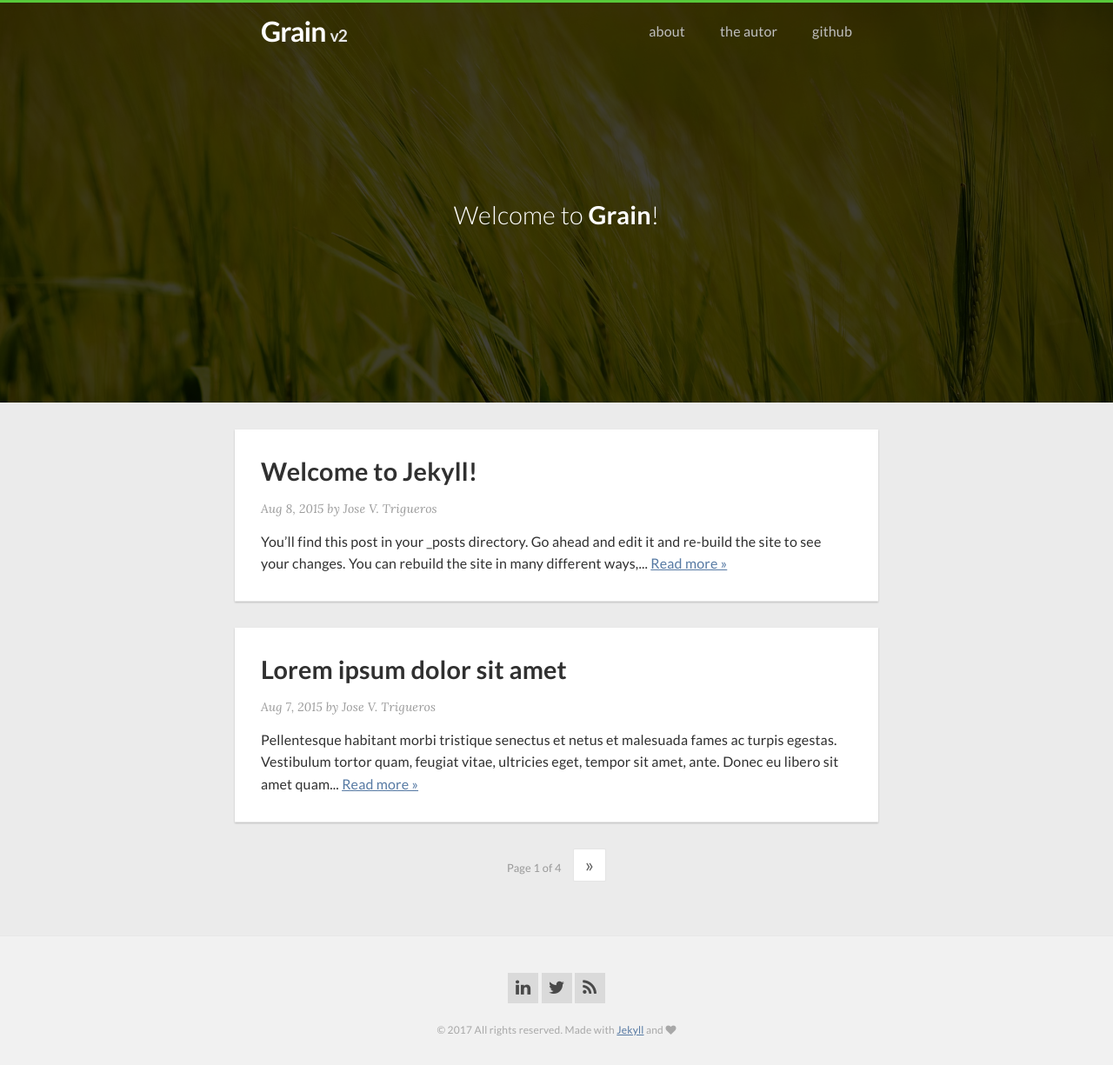
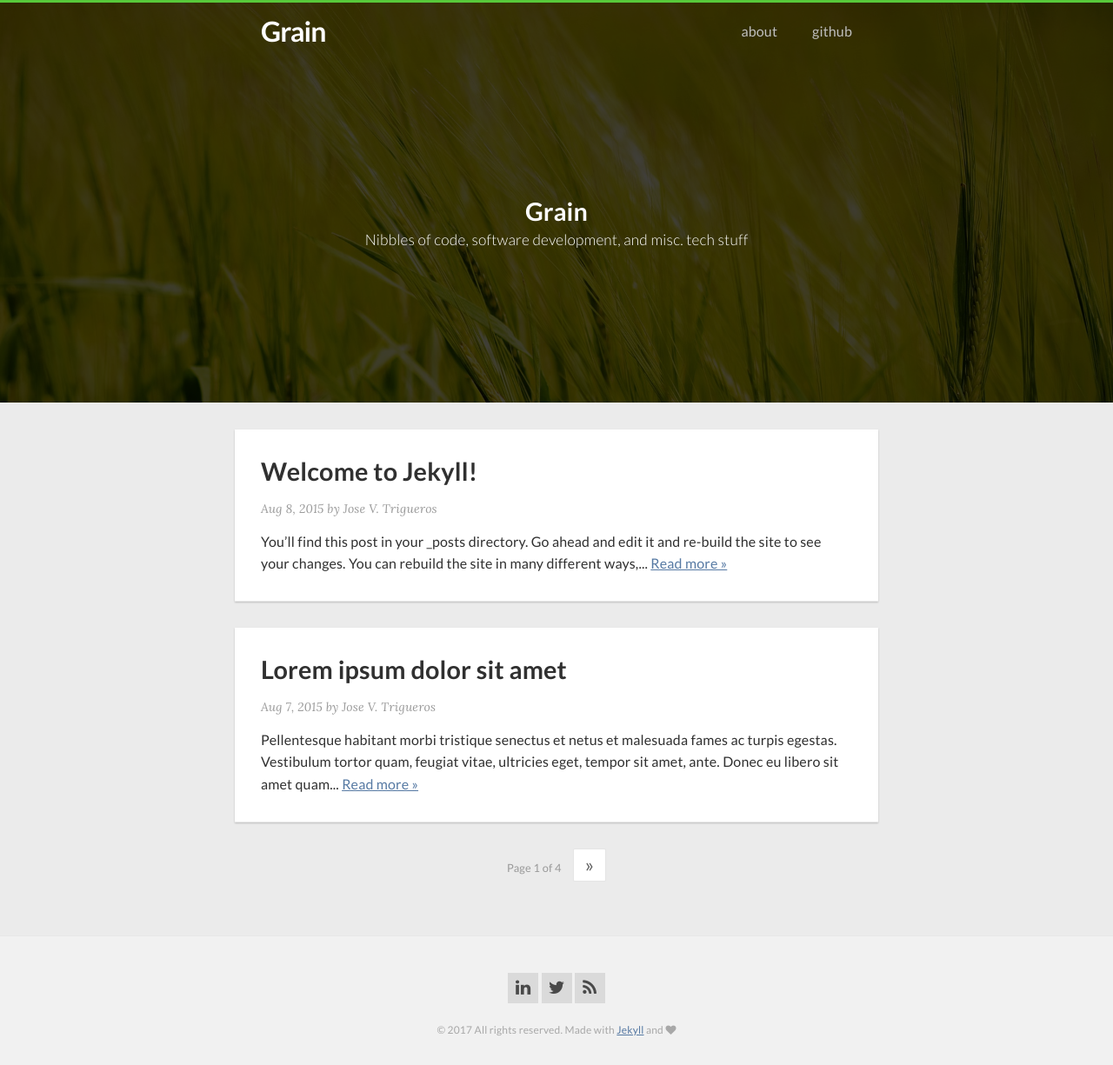
Before and after one commit to jvtrigueros/blog.jvtrigueros.com, a Jekyll site: the page built from src/index.html, in a window 1280 px wide. Shown: the whole page at 87% size. Built offline with Jekyll 4.4.1, drawn with Linux system fonts in a browser that asks for light colours; nearby versions of some CDN libraries; Markdown is read by kramdown in place of the engine named in the settings; the list of posts is cut into pages by our own code.

Commit message:
Remove reduntant about page and add description to title page

```diff
--- a/src/_includes/header.html
+++ b/src/_includes/header.html
@@ -5,7 +5,7 @@
     <div class="container">
 
       <h1 class="title">
-        <a href="{{ site.baseurl }}/">{{ site.title }}</a> <small>v2</small>
+        <a href="{{ site.baseurl }}/">{{ site.title }}</a>
       </h1>
 
       <nav class="navbar">
@@ -21,7 +21,6 @@
             <li><a href="{{ page.url | prepend: site.baseurl }}">{{ page.title }}</a></li>
             {% endif %}
           {% endfor %}
-          <li><a href="{{ site.author.url }}/about" target="_blank">the autor</a></li>
           <li><a href="{{ site.github }}" target="_blank">Github</a></li>
         </ul>
       </nav>
@@ -29,7 +28,8 @@
 
     {% if page.slug == 'home' %}
       <h2 class="txt-center">
-        Welcome to <strong>{{ site.title }}</strong>!
+        <strong>{{ site.title }}</strong> <br />
+        <small>{{ site.description }}</small>
       </h2>
     {% endif %}
 
```
